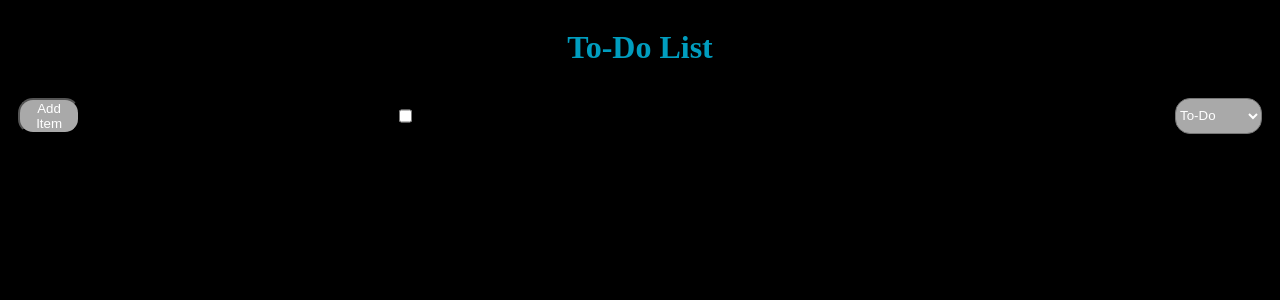
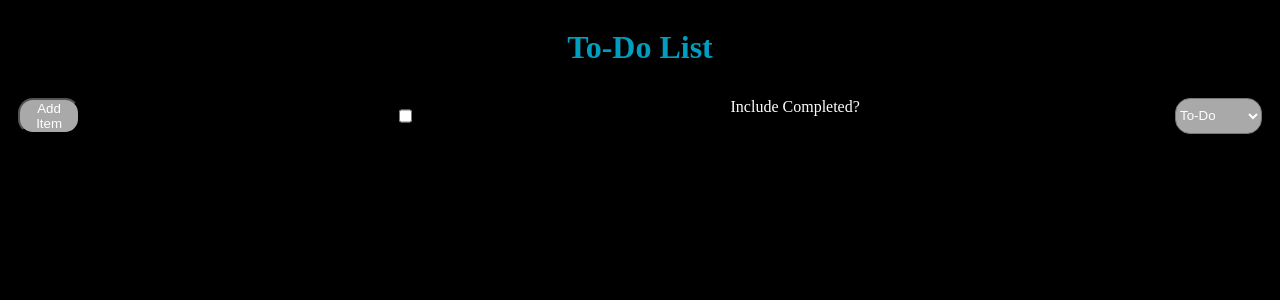
Before and after one commit to matthewhogan22/To_Do_Site, a Flask app: page / in a window 1280 px wide. Shown: the top 300 px of the page. Run offline with Flask 3, Linux system fonts and the light colour scheme; data that the repository does not hold is empty.

Commit message:
Visual updates

```diff
--- a/backend/templates/index.html
+++ b/backend/templates/index.html
@@ -16,7 +16,7 @@
 <div class="header-interaction">
     <button id="add-button" class="interact-button">Add Item</button>
     <input type="checkbox" id="filter_check" class="filter_check">
-    <label for="filter_check">Include Completed?</label>
+    <label for="filter_check" class="filter_label">Include Completed?</label>
     <select name="pages" id="pages" class="interact-dropdown">
         <option value="to-do">To-Do</option>
         <option value="reminders">Reminders</option>
```
